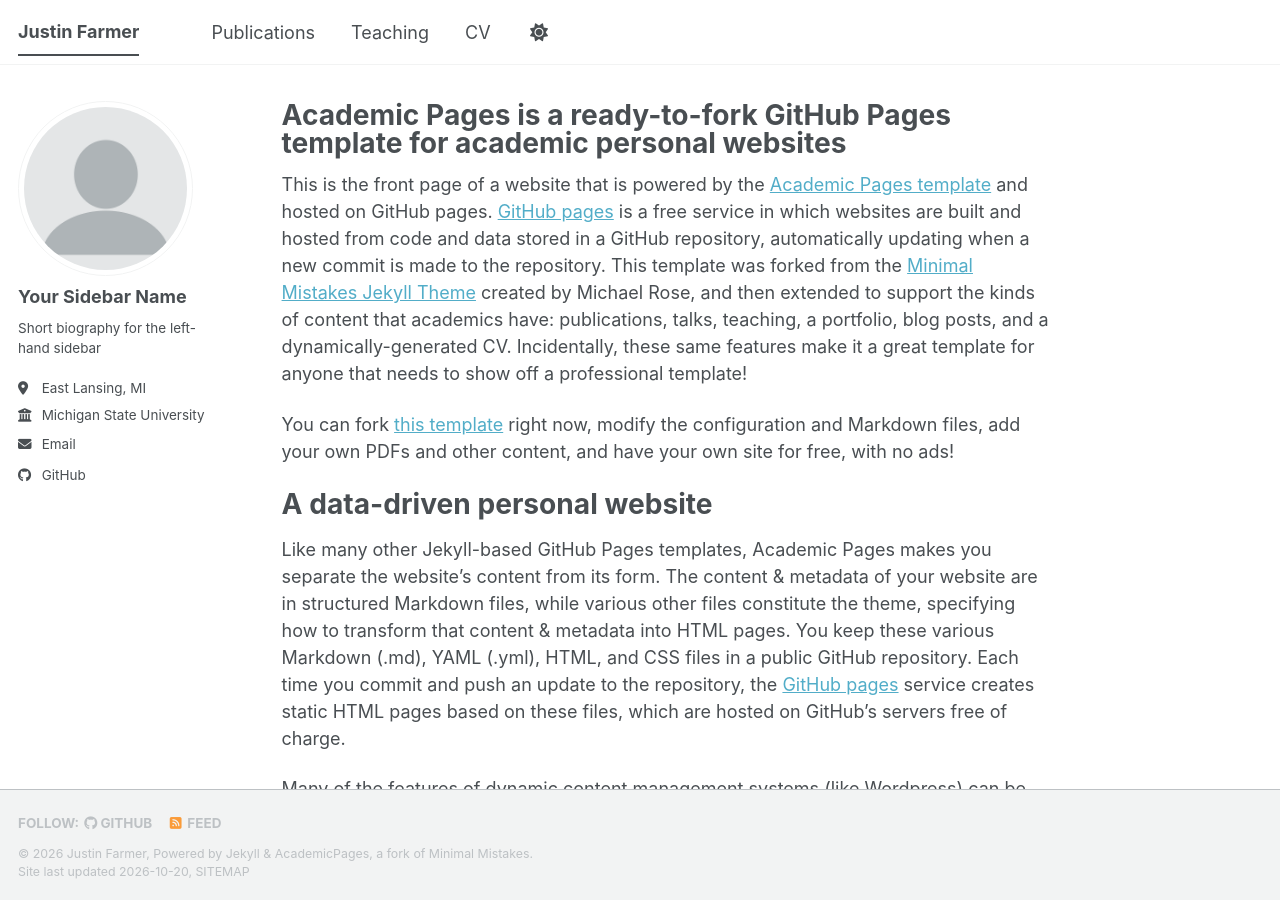
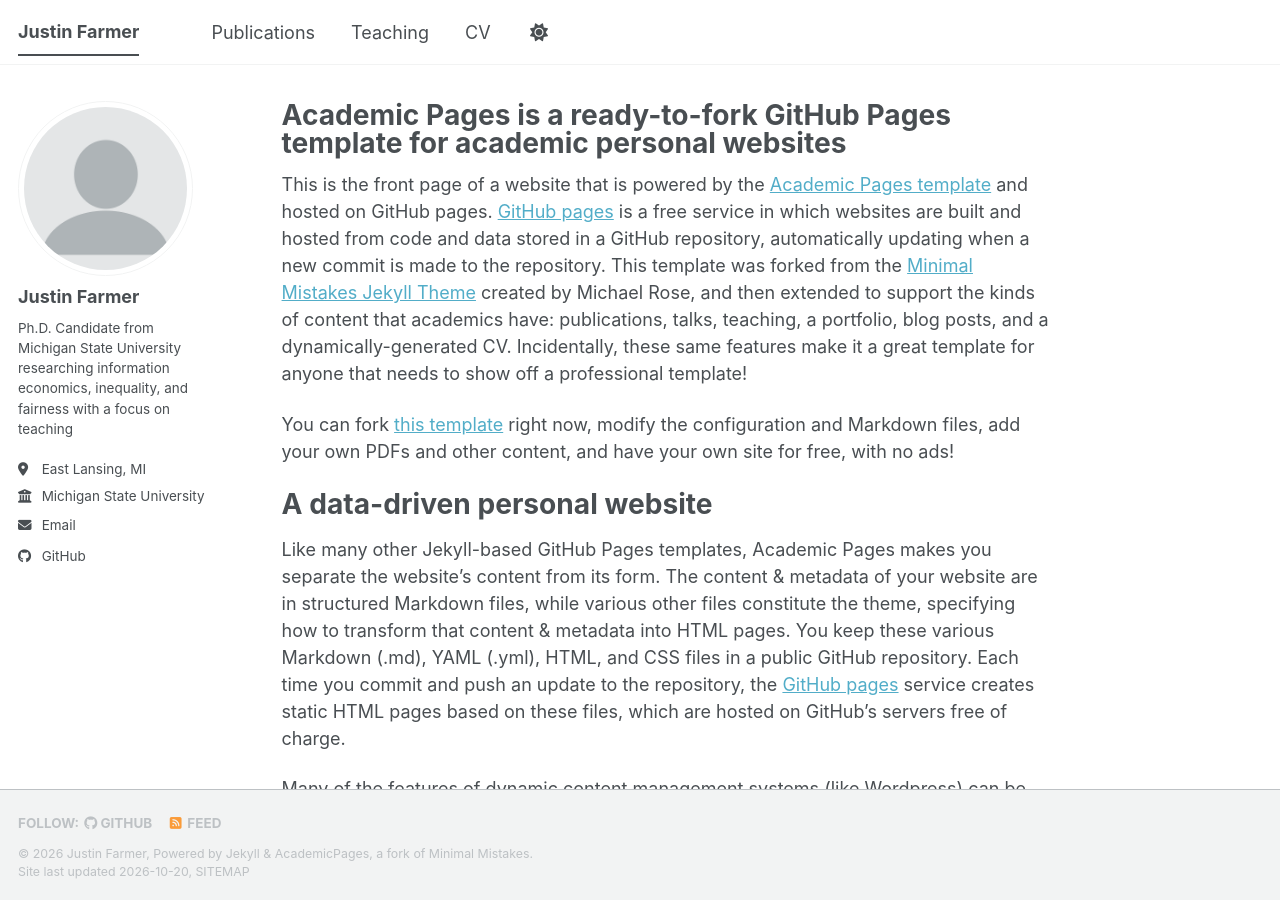
Before and after one commit to Jjustinfarmer/Jjustinfarmer.github.io, a Jekyll site: the page built from _pages/about.md, in a window 1280 px wide and 900 px high. Built offline with Jekyll 4.4.1, drawn with Linux system fonts in a browser that asks for light colours; a style sheet for code colours, icons or effects is not loaded.

Commit message:
Change author name and bio in _config.yml
Updated author information in the configuration file.

```diff
--- a/_config.yml
+++ b/_config.yml
@@ -24,9 +24,9 @@ repository               : "Jjustinfarmer/Jjustinfarmer.github.io"
 author:
   # Biographic information
   avatar           : "profile.png"
-  name             : "Your Sidebar Name"
+  name             : "Justin Farmer"
   pronouns         : # example: "she/her"
-  bio              : "Short biography for the left-hand sidebar"
+  bio              : "Ph.D. Candidate from Michigan State University researching information economics, inequality, and fairness with a focus on teaching"
   location         : "East Lansing, MI"
   employer         : "Michigan State University"
   uri              : # URL
```
